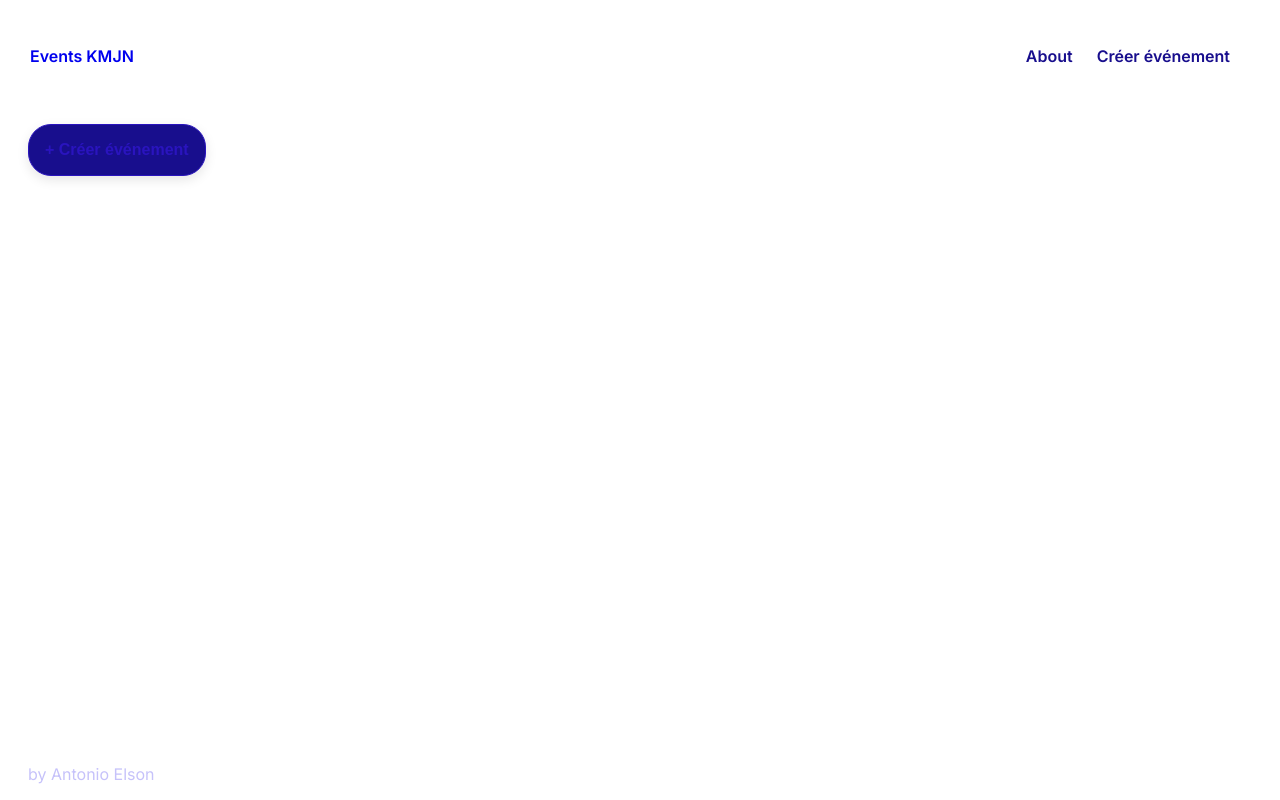
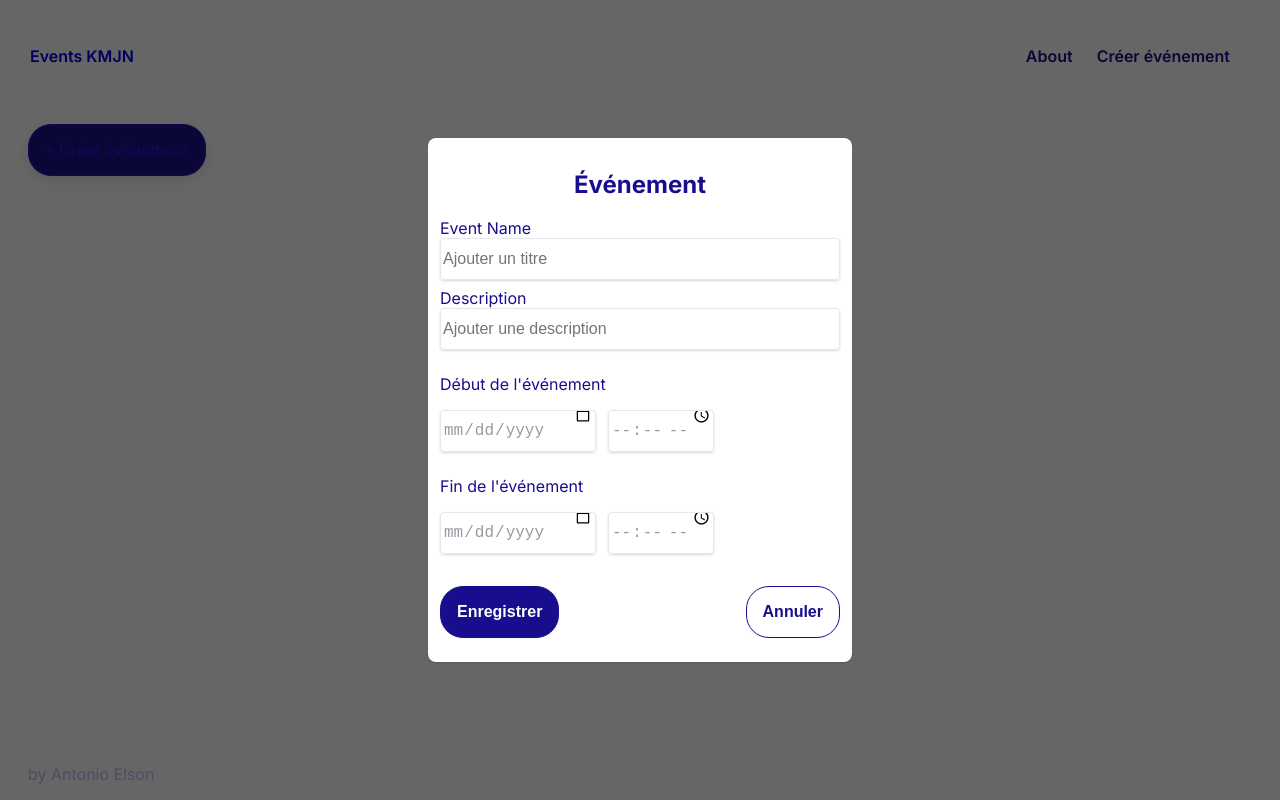
Before and after one commit to antonio-elson/event-kumojin-frontend, a Next.js app: page /events in a window 1280 px wide. Both pictures are taken after a click on the button "+ Créer événement". Built offline with nearby package versions, Linux system fonts and the light colour scheme.

Commit message:
feat: create form modal

```diff
--- a/src/app/components/button/button.tsx
+++ b/src/app/components/button/button.tsx
@@ -2,7 +2,7 @@ import * as React from "react";
 import { ButtonCustom, ButtonStyleProps } from "./button-styled";
 
 export interface ButtonProps {
-  onClick: React.MouseEventHandler<HTMLButtonElement>;
+  onClick?: (event: React.MouseEvent<HTMLButtonElement>) => void;
   name?: string;
   type?: "primary" | "secondary";
   disabled?: boolean;
--- /dev/null
+++ b/src/app/components/input/input-styled.ts
@@ -0,0 +1,80 @@
+"use client";
+import styled from "styled-components";
+
+export interface InputStyleProps {
+  width?: string | null;
+}
+
+export const ContentInput = styled.div`
+  display: grid;
+  place-items: initial;
+`;
+
+export const InputForm = styled.input<InputStyleProps>`
+  padding: 2px;
+  height: 36px;
+  display: grid;
+  border-radius: 4px;
+  border: 1px solid #e5e7eb;
+  background: transparent;
+  color: #979ba2;
+  box-shadow: 0 1px 3px 0 rgba(0, 0, 0, 0.1), 0 1px 2px 0 rgba(0, 0, 0, 0.06);
+  font-size: 16px;
+  margin-bottom: 8px;
+  width: ${({ width }) => width ?? "auto"};
+
+  &:hover,
+  &:active {
+    border: 1px solid #13aace;
+    color: #13aace;
+  }
+
+  .inputForm:focus-visible {
+    outline-color: #13aace;
+  }
+
+  .inputForm::-webkit-datetime-edit {
+    display: flex;
+    padding: 12px;
+    justify-content: center;
+    align-items: center;
+  }
+  &::-webkit-datetime-edit-text,
+  &::-webkit-datetime-edit-month-field,
+  &::-webkit-datetime-edit-day-field,
+  &::-webkit-datetime-edit-year-field,
+  &::-webkit-datetime-edit-hour-field,
+  &::-webkit-datetime-edit-minute-field {
+    color: #979ba2;
+  }
+  &::-webkit-calendar-picker-indicator {
+    cursor: pointer;
+    margin-top: -32px;
+    margin-left: auto;
+  }
+
+  &:hover::-webkit-datetime-edit-text,
+  &:active::-webkit-datetime-edit-text,
+  &:hover::-webkit-datetime-edit-day-field,
+  &:active::-webkit-datetime-edit-day-field,
+  &:hover::-webkit-datetime-edit-month-field,
+  &:active::-webkit-datetime-edit-month-field,
+  &:hover::-webkit-datetime-edit-year-field,
+  &:active::-webkit-datetime-edit-year-field,
+  &:hover::-webkit-datetime-edit-hour-field,
+  &:active::-webkit-datetime-edit-hour-field,
+  &:hover::-webkit-datetime-edit-minute-field,
+  &:active::-webkit-datetime-edit-minute-field {
+    color: #13aace;
+  }
+`;
+
+export const WrapperDate = styled.div`
+  display: grid;
+  place-items: start;
+`;
+
+export const WrapperDateInput = styled.div`
+  display: flex;
+  gap: 12px;
+`;
--- /dev/null
+++ b/src/app/components/input/input.tsx
@@ -0,0 +1,20 @@
+import * as React from "react";
+import { ContentInput, InputForm } from "./input-styled";
+
+export interface InputProps
+  extends React.InputHTMLAttributes<HTMLInputElement> {
+  label?: string;
+  name: string;
+  width?: string;
+}
+
+const Input: React.FC<InputProps> = ({ label, name, width = null, ...rest }) => (
+  <ContentInput>
+    <label style={{ textAlign: "start" }} htmlFor={name}>
+      {label}
+    </label>
+    <InputForm id={name} width={width} {...rest}></InputForm>
+  </ContentInput>
+);
+
+export default Input;
--- a/src/app/events/events-styled.tsx
+++ b/src/app/events/events-styled.tsx
@@ -1,5 +1,9 @@
 "use client";
 import styled from "styled-components";
+
+export interface ModalStyleProps {
+  isActive: boolean;
+}
 
 export const Container = styled.div`
   margin: 0 20px;
@@ -8,3 +12,44 @@ export const Container = styled.div`
 export const WrapperButton = styled.div`
   margin: 20px 0;
 `;
+
+export const Modal = styled.div<ModalStyleProps>`
+  display: ${({ isActive }) => (isActive ? "grid" : "none")};
+  place-items: center;
+  background-color: rgba(0, 0, 0, 0.6);
+  align-content: center;
+  justify-content: center;
+  z-index: 10;
+  width: 100vw;
+  height: 100vh;
+  top: 50%;
+  left: 50%;
+  transform: translate(-50%, -50%);
+  position: fixed;
+  text-align: center;
+`;
+
+export const ModalContent = styled.div`
+  padding: 12px;
+  display: grid;
+  border-radius: 8px;
+  border-width: 1px;
+  border-color: #e5e7eb;
+  width: 400px;
+  background-color: #ffffff;
+  box-shadow: 0 1px 3px 0 rgba(0, 0, 0, 0.1), 0 1px 2px 0 rgba(0, 0, 0, 0.06);
+  flex: 1 1 150px;
+  margin: 5px;
+
+  @media (max-width: 425px) {
+    .modalContent {
+      width: 100%;
+    }
+  }
+`;
+
+export const ModalButton = styled.div`
+  display: flex;
+  justify-content: space-between;
+  margin: 24px 0 12px;
+`;
--- a/src/app/events/page.tsx
+++ b/src/app/events/page.tsx
@@ -1,10 +1,28 @@
 "use client";
 import * as React from "react";
 import Button from "../components/button/button";
-import { Container, WrapperButton } from "./events-styled";
+import Input from "../components/input/input";
+import { WrapperDate, WrapperDateInput } from "../components/input/input-styled";
+import {
+  Container,
+  Modal,
+  ModalButton,
+  ModalContent,
+  WrapperButton,
+} from "./events-styled";
 
 export default function Events() {
   const [isModal, setIsModal] = React.useState<boolean>(false);
+  const [name, setName] = React.useState<string>("");
+  const [description, setDescription] = React.useState<string>("");
+  const [startDate, setStartDate] = React.useState("");
+  const [startHour, setStartHour] = React.useState("");
+  const [endDate, setEndDate] = React.useState("");
+  const [endHour, setEndHour] = React.useState("");
+
+  const save = React.useCallback(() => {
+    console.log("Enregistrer");
+  }, []);
 
   return (
     <Container>
@@ -15,6 +33,69 @@ export default function Events() {
           name="+ Créer événement"
         />
       </WrapperButton>
+      <Modal isActive={isModal}>
+        <ModalContent>
+          <h2>Événement</h2>
+          <Input
+            type="text"
+            name="Name"
+            label="Event Name"
+            placeholder="Ajouter un titre"
+            onChange={(e) => setName(e.target.value)}
+          />
+          <Input
+            type="text"
+            name="Description"
+            label="Description"
+            placeholder="Ajouter une description"
+            onChange={(e) => setDescription(e.target.value)}
+          />
+
+          <WrapperDate>
+            <p>{`Début de l'événement`}</p>
+            <WrapperDateInput>
+              <Input
+                type="date"
+                name="StartDate"
+                width="150px"
+                onChange={(e) => setStartDate(e.target.value)}
+              />
+              <Input
+                type="time"
+                name="StartHour"
+                width="100px"
+                onChange={(e) => setStartHour(e.target.value)}
+              />
+            </WrapperDateInput>
+          </WrapperDate>
+          <WrapperDate>
+            <p>{`Fin de l'événement`}</p>
+            <WrapperDateInput>
+              <Input
+                type="date"
+                name="EndDate"
+                width="150px"
+                onChange={(e) => setEndDate(e.target.value)}
+              />
+              <Input
+                type="time"
+                name="EndHour"
+                width="100px"
+                onChange={(e) => setEndHour(e.target.value)}
+              />
+            </WrapperDateInput>
+          </WrapperDate>
+
+          <ModalButton>
+            <Button type="primary" onClick={save} name="Enregistrer" />
+            <Button
+              onClick={() => setIsModal(!isModal)}
+              name="Annuler"
+              type="secondary"
+            />
+          </ModalButton>
+        </ModalContent>
+      </Modal>
     </Container>
   );
 }
```
